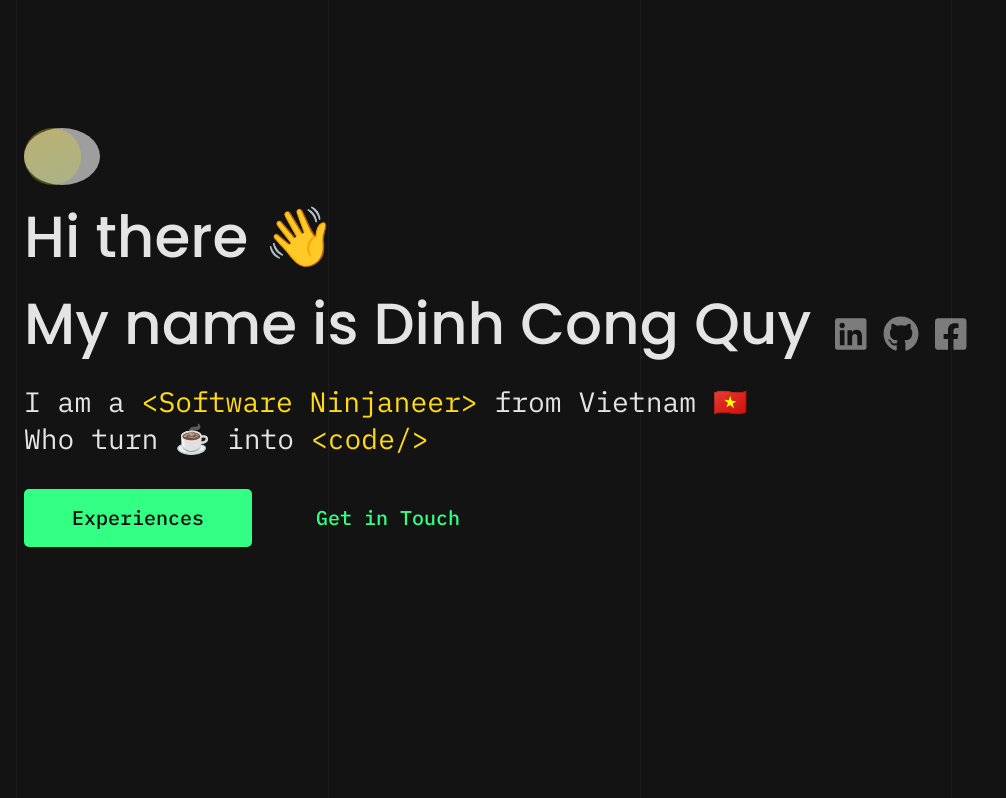
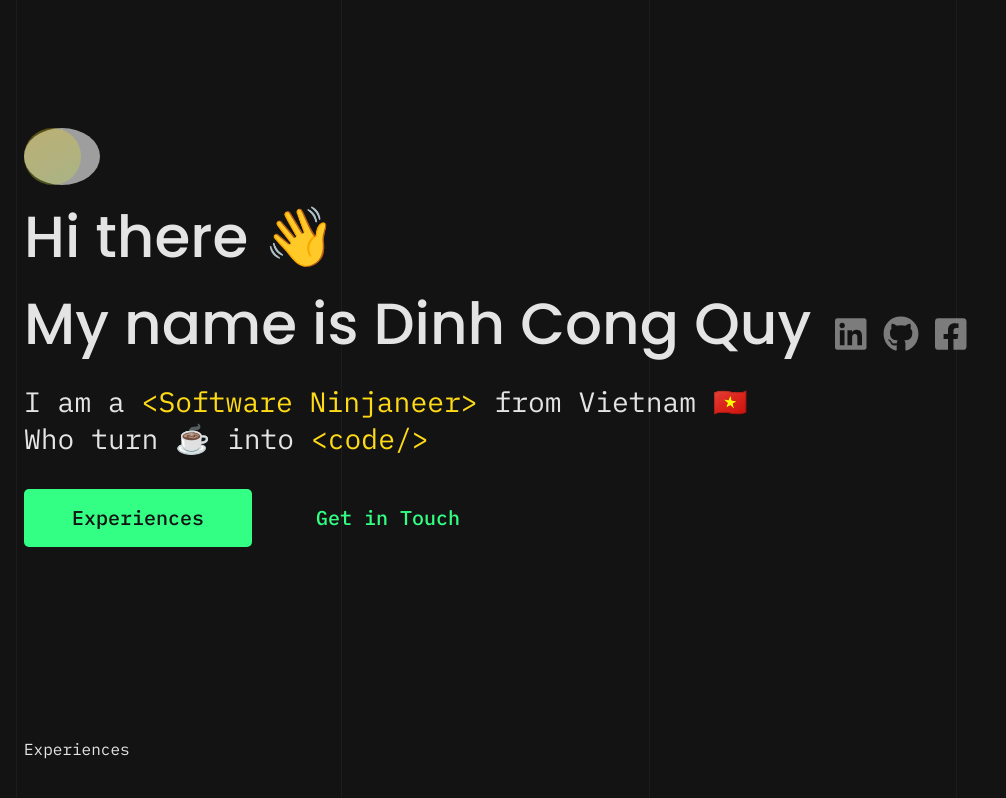
Before and after one commit to quyctd/quyctd.github.io, a React (Create React App) app: page / in a window 1280 px wide. Shown: the top 798 px of the page, without its empty margins (0-1006 px from the left). Built offline with nearby package versions, Linux system fonts and the light colour scheme; grey boxes are pictures that could not be loaded.

Commit message:
Initial experiences comp

```diff
--- /dev/null
+++ b/src/components/Experiences/index.module.scss
@@ -0,0 +1 @@
+@import "../../styles/variables";
--- /dev/null
+++ b/src/components/Experiences/index.tsx
@@ -0,0 +1,7 @@
+import React from "react";
+
+const Experiences = () => {
+  return <div>Experiences</div>;
+};
+
+export default Experiences;
--- a/src/components/homepage.jsx
+++ b/src/components/homepage.jsx
@@ -2,6 +2,7 @@
 import React from "react";
 import { FontAwesomeIcon } from "@fortawesome/react-fontawesome";
 
+import Experiences from './Experiences/index.tsx';
 import styles from "./index.module.scss";
 
 const Homepage = () => {
@@ -84,6 +85,7 @@ const Homepage = () => {
               </div>
             </div>
           </div>
+          <Experiences />
         </div>
       </div>
     </div>
```
